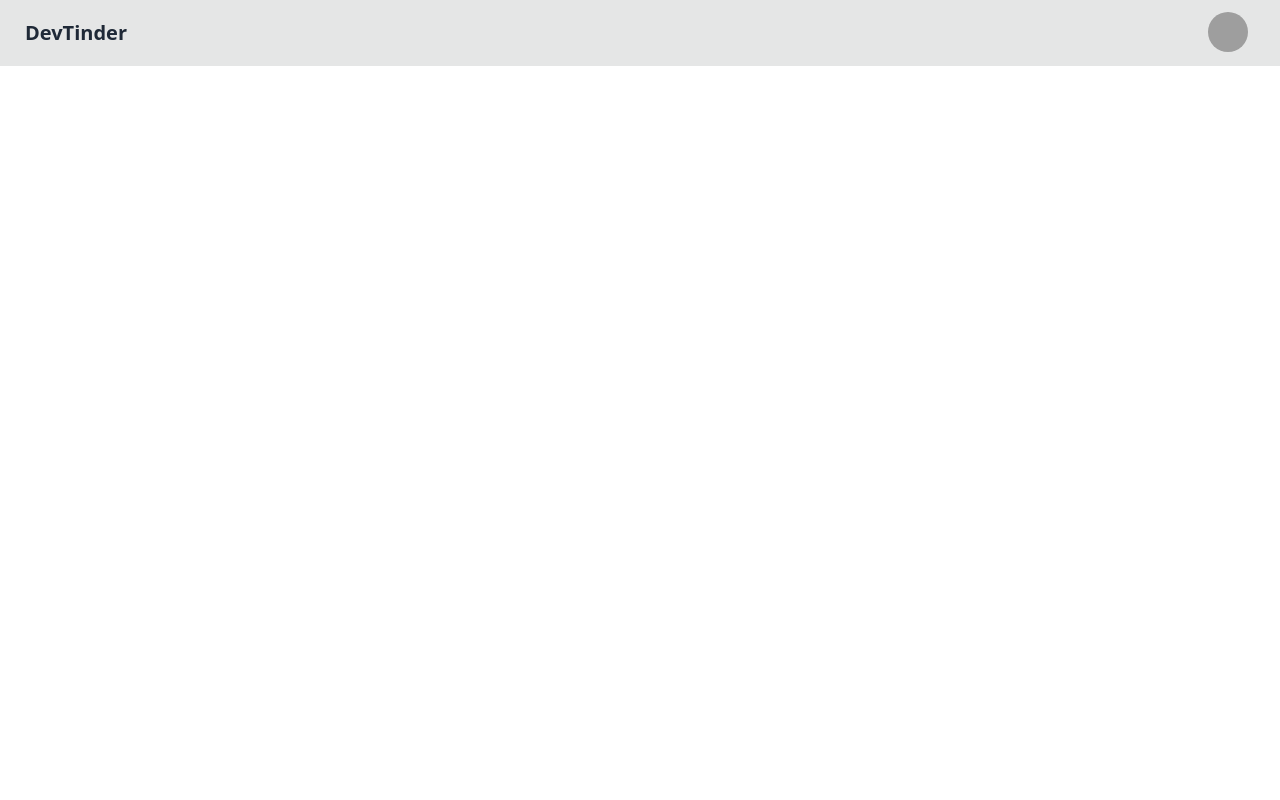
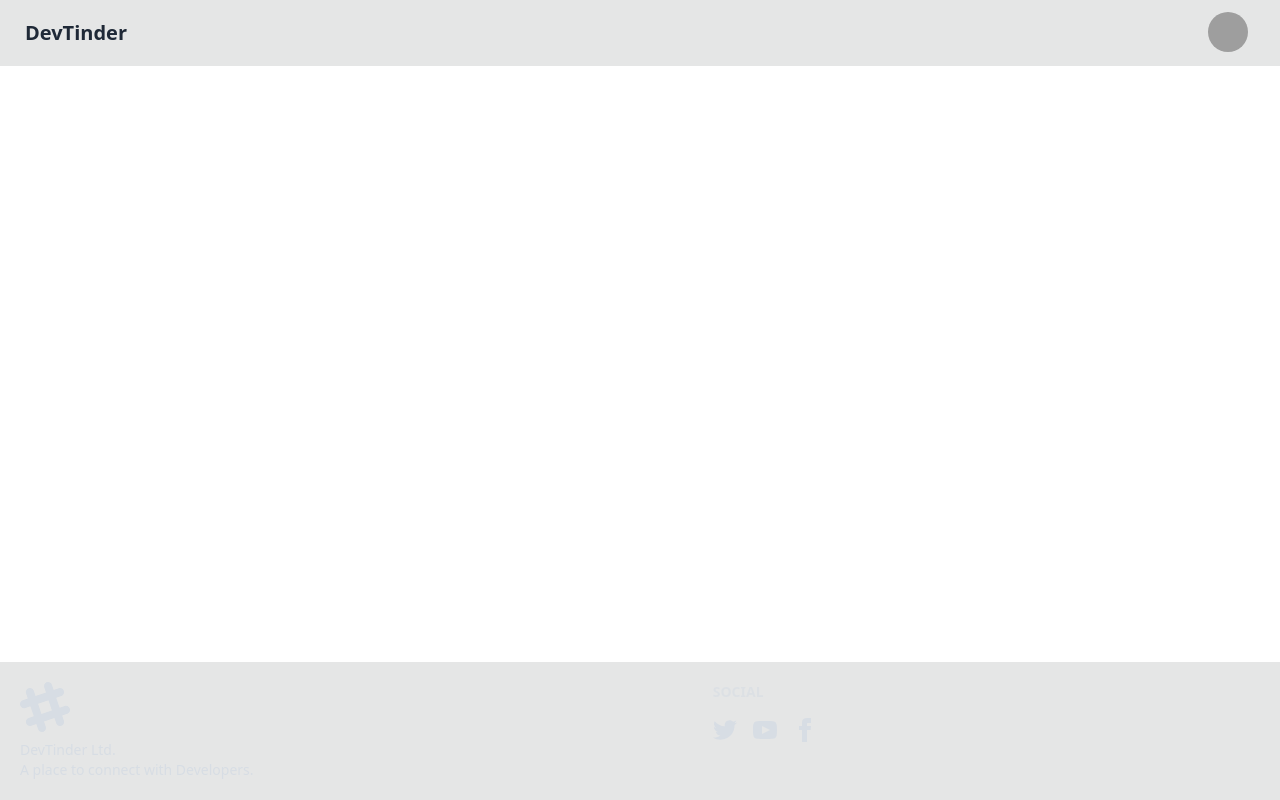
Before and after one commit to syedfaizanraja/DevTinderWeb, a React (Vite) app: page / in a window 1280 px wide. Built offline with nearby package versions, Linux system fonts and the light colour scheme; grey boxes are pictures that could not be loaded.

Commit message:
Added BroswerRouter and outlet inside App and Body component created Footer component

```diff
--- a/package.json
+++ b/package.json
@@ -11,7 +11,8 @@
   },
   "dependencies": {
     "react": "^18.3.1",
-    "react-dom": "^18.3.1"
+    "react-dom": "^18.3.1",
+    "react-router-dom": "^6.27.0"
   },
   "devDependencies": {
     "@eslint/js": "^9.13.0",
--- a/src/App.jsx
+++ b/src/App.jsx
@@ -1,42 +1,20 @@
+import Body from "./Body";
 
 
+
+import { BrowserRouter, Routes, Route } from "react-router-dom";
+import Login from "./Login";
+
 function App() {
-
-
   return (
     <>
-
-      <div className="navbar bg-base-300">
-  <div className="flex-1">
-    <a className="btn btn-ghost text-xl">DevTinder</a>
-  </div>
-  <div className="flex-none gap-2">
-    <div className="form-control">
-    </div>
-    <div className="dropdown dropdown-end mx-5">
-      <div tabIndex={0} role="button" className="btn btn-ghost btn-circle avatar">
-        <div className="w-10 rounded-full">
-          <img
-            alt="Tailwind CSS Navbar component"
-            src="https://img.daisyui.com/images/stock/photo-1534528741775-53994a69daeb.webp" />
-        </div>
-      </div>
-      <ul
-        tabIndex={0}
-        className="menu menu-sm dropdown-content bg-base-100 rounded-box z-[1] mt-3 w-52 p-2 shadow">
-        <li>
-          <a className="justify-between">
-            Profile
-            <span className="badge">New</span>
-          </a>
-        </li>
-        <li><a>Settings</a></li>
-        <li><a>Logout</a></li>
-      </ul>
-    </div>
-  </div>
-</div>
-
+       <BrowserRouter basename="/">
+          <Routes>
+            <Route path="/" element ={<Body/>}>
+                <Route path="/login" element = {<Login/>}/>
+            </Route>
+          </Routes>
+       </BrowserRouter>
     </>
   )
 }
--- /dev/null
+++ b/src/Body.jsx
@@ -0,0 +1,16 @@
+import { Outlet } from "react-router-dom";
+import NavBar from "./NavBar";
+import Footer from "./Footer";
+
+
+const Body = () => {
+  return (
+    <div>
+        <NavBar/>
+        <Outlet/>
+        <Footer/>
+    </div>
+  )
+}
+
+export default Body
--- /dev/null
+++ b/src/Footer.jsx
@@ -0,0 +1,70 @@
+
+
+const Footer = () => {
+  return (
+    <div>
+
+<footer className="footer bg-base-300 text-neutral-content p-5 fixed bottom-0">
+  <aside>
+    <svg
+      width="50"
+      height="50"
+      viewBox="0 0 24 24"
+      xmlns="http://www.w3.org/2000/svg"
+      fillRule="evenodd"
+      clipRule="evenodd"
+      className="fill-current">
+      <path
+        d="M22.672 15.226l-2.432.811.841 2.515c.33 1.019-.209 2.127-1.23 2.456-1.15.325-2.148-.321-2.463-1.226l-.84-2.518-5.013 1.677.84 2.517c.391 1.203-.434 2.542-1.831 2.542-.88 0-1.601-.564-1.86-1.314l-.842-2.516-2.431.809c-1.135.328-2.145-.317-2.463-1.229-.329-1.018.211-2.127 1.231-2.456l2.432-.809-1.621-4.823-2.432.808c-1.355.384-2.558-.59-2.558-1.839 0-.817.509-1.582 1.327-1.846l2.433-.809-.842-2.515c-.33-1.02.211-2.129 1.232-2.458 1.02-.329 2.13.209 2.461 1.229l.842 2.515 5.011-1.677-.839-2.517c-.403-1.238.484-2.553 1.843-2.553.819 0 1.585.509 1.85 1.326l.841 2.517 2.431-.81c1.02-.33 2.131.211 2.461 1.229.332 1.018-.21 2.126-1.23 2.456l-2.433.809 1.622 4.823 2.433-.809c1.242-.401 2.557.484 2.557 1.838 0 .819-.51 1.583-1.328 1.847m-8.992-6.428l-5.01 1.675 1.619 4.828 5.011-1.674-1.62-4.829z"></path>
+    </svg>
+    <p>
+      DevTinder Ltd.
+      <br />
+      A place to connect with Developers.
+    </p>
+  </aside>
+  <nav>
+    <h6 className="footer-title">Social</h6>
+    <div className="grid grid-flow-col gap-4">
+      <a>
+        <svg
+          xmlns="http://www.w3.org/2000/svg"
+          width="24"
+          height="24"
+          viewBox="0 0 24 24"
+          className="fill-current">
+          <path
+            d="M24 4.557c-.883.392-1.832.656-2.828.775 1.017-.609 1.798-1.574 2.165-2.724-.951.564-2.005.974-3.127 1.195-.897-.957-2.178-1.555-3.594-1.555-3.179 0-5.515 2.966-4.797 6.045-4.091-.205-7.719-2.165-10.148-5.144-1.29 2.213-.669 5.108 1.523 6.574-.806-.026-1.566-.247-2.229-.616-.054 2.281 1.581 4.415 3.949 4.89-.693.188-1.452.232-2.224.084.626 1.956 2.444 3.379 4.6 3.419-2.07 1.623-4.678 2.348-7.29 2.04 2.179 1.397 4.768 2.212 7.548 2.212 9.142 0 14.307-7.721 13.995-14.646.962-.695 1.797-1.562 2.457-2.549z"></path>
+        </svg>
+      </a>
+      <a>
+        <svg
+          xmlns="http://www.w3.org/2000/svg"
+          width="24"
+          height="24"
+          viewBox="0 0 24 24"
+          className="fill-current">
+          <path
+            d="M19.615 3.184c-3.604-.246-11.631-.245-15.23 0-3.897.266-4.356 2.62-4.385 8.816.029 6.185.484 8.549 4.385 8.816 3.6.245 11.626.246 15.23 0 3.897-.266 4.356-2.62 4.385-8.816-.029-6.185-.484-8.549-4.385-8.816zm-10.615 12.816v-8l8 3.993-8 4.007z"></path>
+        </svg>
+      </a>
+      <a>
+        <svg
+          xmlns="http://www.w3.org/2000/svg"
+          width="24"
+          height="24"
+          viewBox="0 0 24 24"
+          className="fill-current">
+          <path
+            d="M9 8h-3v4h3v12h5v-12h3.642l.358-4h-4v-1.667c0-.955.192-1.333 1.115-1.333h2.885v-5h-3.808c-3.596 0-5.192 1.583-5.192 4.615v3.385z"></path>
+        </svg>
+      </a>
+    </div>
+  </nav>
+</footer>
+
+    </div>
+  )
+}
+
+export default Footer
--- /dev/null
+++ b/src/Login.jsx
@@ -0,0 +1,9 @@
+
+
+const Login = () => {
+  return (
+    <div>Login</div>
+  )
+}
+
+export default Login
--- /dev/null
+++ b/src/NavBar.jsx
@@ -0,0 +1,38 @@
+
+
+const NavBar = () => {
+  return (
+    <div className="navbar bg-base-300">
+        <div className="flex-1">
+        <a className="btn btn-ghost text-xl">DevTinder</a>
+        </div>
+        <div className="flex-none gap-2">
+        <div className="form-control">
+        </div>
+        <div className="dropdown dropdown-end mx-5">
+            <div tabIndex={0} role="button" className="btn btn-ghost btn-circle avatar">
+            <div className="w-10 rounded-full">
+                <img
+                alt="Tailwind CSS Navbar component"
+                src="https://img.daisyui.com/images/stock/photo-1534528741775-53994a69daeb.webp" />
+            </div>
+            </div>
+            <ul
+            tabIndex={0}
+            className="menu menu-sm dropdown-content bg-base-100 rounded-box z-[1] mt-3 w-52 p-2 shadow">
+            <li>
+                <a className="justify-between">
+                Profile
+                <span className="badge">New</span>
+                </a>
+            </li>
+            <li><a>Settings</a></li>
+            <li><a>Logout</a></li>
+            </ul>
+        </div>
+        </div>
+    </div>
+  )
+}
+
+export default NavBar
```
Also changed, not shown: 2 other files (tests, documents, lock files or other folders).
